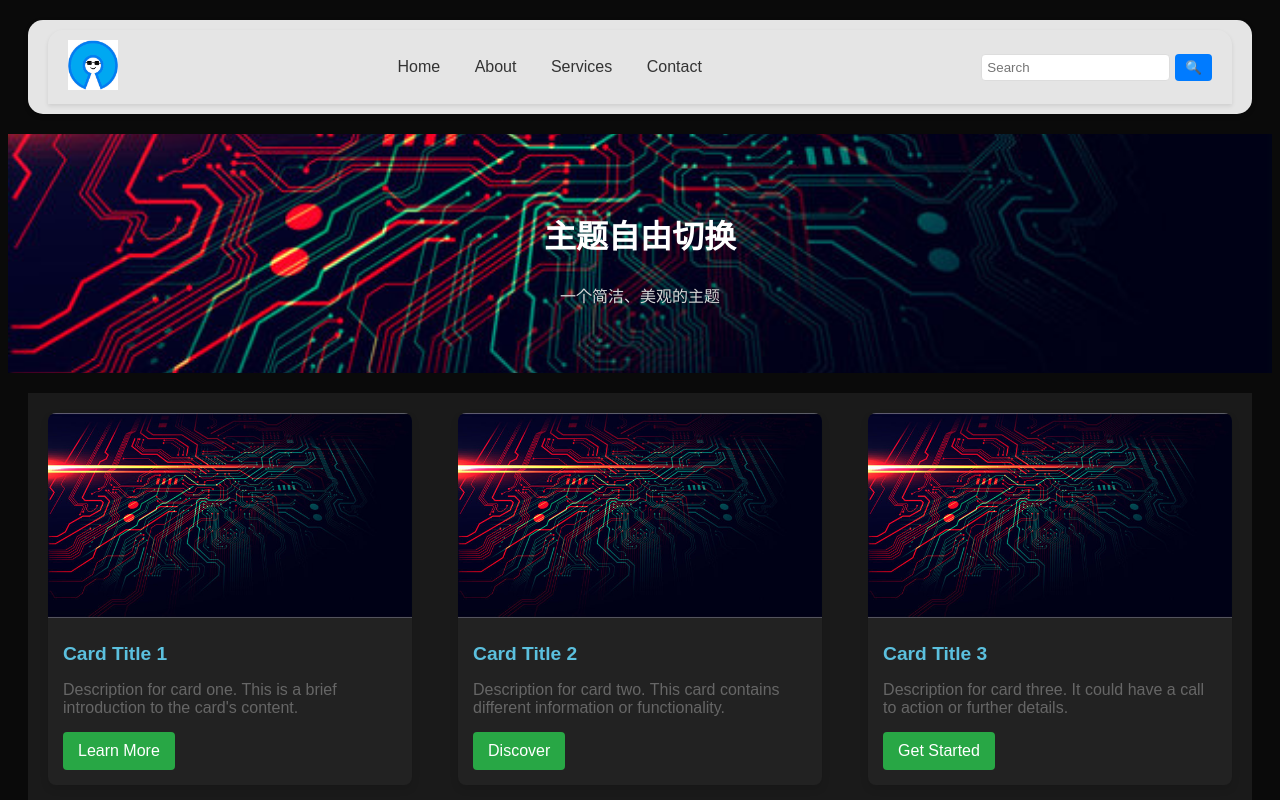
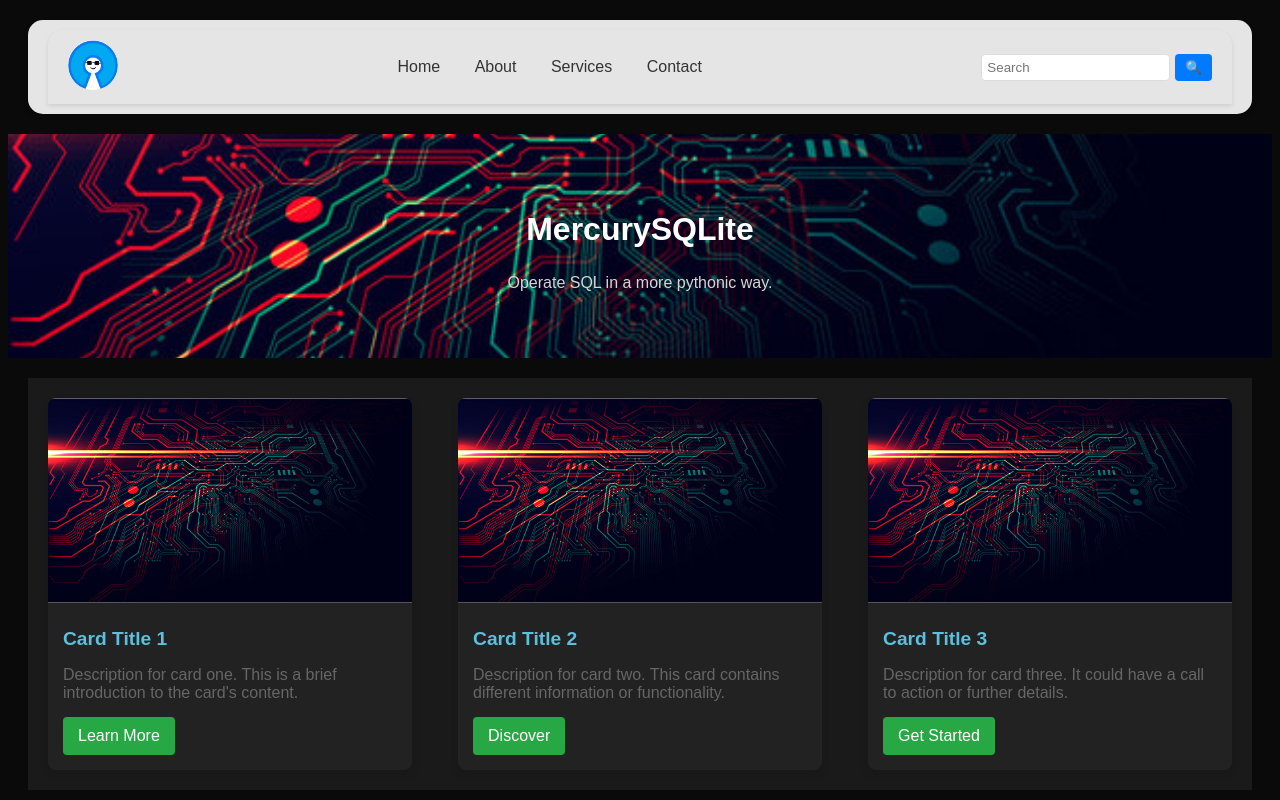
Before and after one commit to OpenTeens/MercurySQL_web, a plain HTML site: page index.html in a window 1280 px wide. Shown: the top 800 px of the page. Drawn offline with Linux system fonts and the light colour scheme.

Commit message:
modified logo and content

```diff
--- a/index.html
+++ b/index.html
@@ -60,6 +60,7 @@
 
         .logo img {
             height: 50px; /* Adjust as necessary */
+            border-radius: 50%;
         }
 
         .navbar-links a {
@@ -291,8 +292,8 @@
 
     <main>
         <section class="hero">
-            <h1>主题自由切换</h1>
-            <p>一个简洁、美观的主题</p>
+            <h1>MercurySQLite</h1>
+            <p>Operate SQL in a more pythonic way.</p>
             <!-- Featured image and call-to-action buttons go here -->
         </section>
 
```
